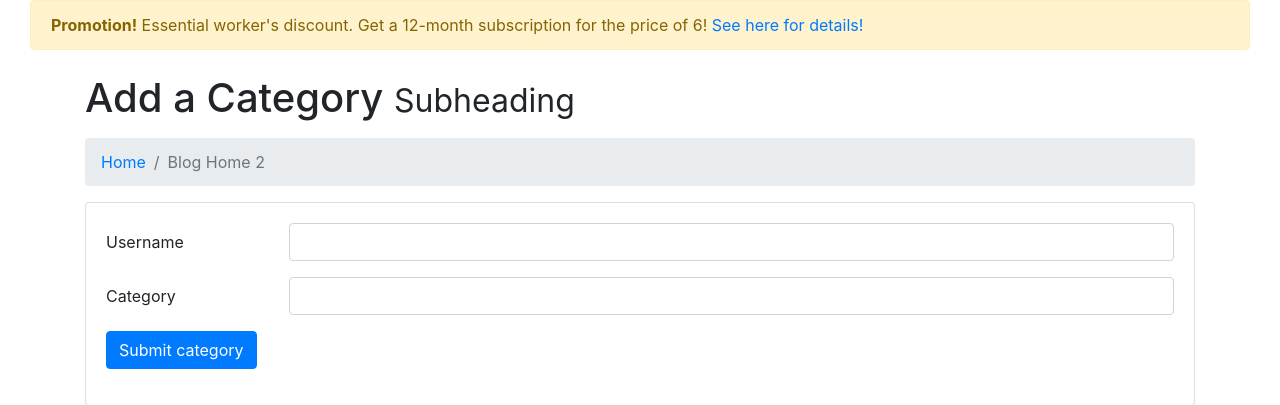
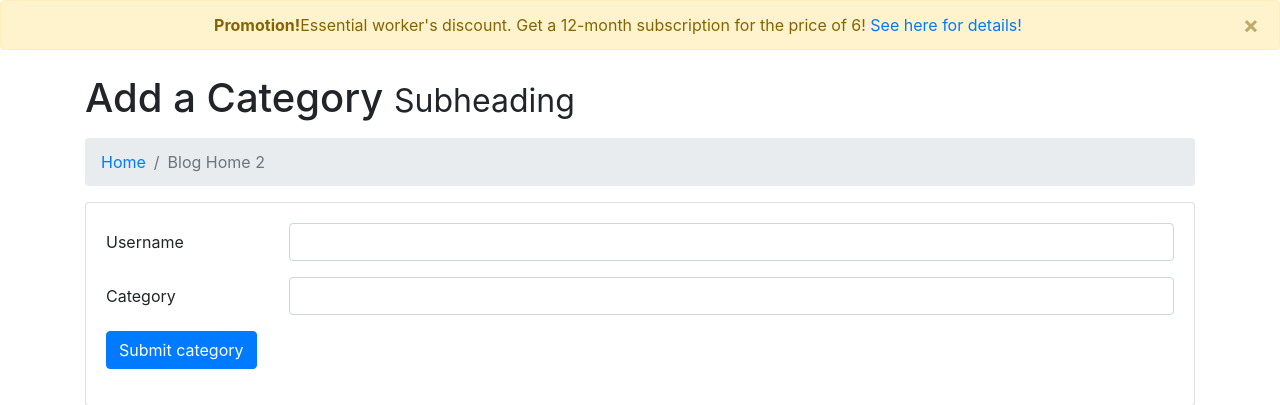
Before and after one commit to davidjbuchanan/MS3-lockdown, a Flask app: page /add_category in a window 1280 px wide. Shown: the part 56-461 px from the top of the page. Run offline with Flask 2, Linux system fonts and the light colour scheme; some libraries are stand-ins or nearby versions.

Commit message:
Alert styled: text centered, dismiss button added (JQ added), white space removed. Also addline.js file renamed as add_line.js

```diff
--- a/static/css/modern-business.css
+++ b/static/css/modern-business.css
@@ -1,8 +1,4 @@
-/*!
- * Start Bootstrap - Modern Business (https://startbootstrap.com/template-overviews/modern-business)
- * Copyright 2013-2019 Start Bootstrap
- * Licensed under MIT (https://github.com/BlackrockDigital/startbootstrap-logomodern-business-nav/blob/master/LICENSE)
- */
+
 body {
     padding-top: 56px;
 }
@@ -20,3 +16,25 @@ body {
 .portfolio-item {
     margin-bottom: 30px;
 }
+/*!
+ * Start Bootstrap - Modern Business (https://startbootstrap.com/template-overviews/modern-business)
+ * Copyright 2013-2019 Start Bootstrap
+ * Licensed under MIT (https://github.com/BlackrockDigital/startbootstrap-logomodern-business-nav/blob/master/LICENSE)
+ */
+
+ .alert-container {
+    padding: 0px;
+ }
+
+ .alert, .alert-warning {
+    margin-bottom: 0px;
+ }
+
+ #gutter {
+    padding-right: 0px;
+    padding-left: 0px;
+ }
+
+ .carousel {
+    margin-bottom: 50px;
+ }
--- /dev/null
+++ b/static/js/alert_dismiss.js
@@ -0,0 +1 @@
+$('.alert').alert()
--- a/templates/base.html
+++ b/templates/base.html
@@ -16,10 +16,13 @@
 
     <div class="container-fluid navalert-container">
         <div class="container-fluid alert-container">
-            <div class="row d-none d-sm-block">
-                <div class="col-12">
-                    <div class="site-wide-alert alert alert-warning">
-                        <strong>Promotion!</strong> Essential worker's discount. Get a 12-month subscription for the price of 6! <a href="">See here for details!</a>
+            <div class="row">
+                <div class="d-none d-sm-block col-12" id="gutter">
+                    <div class="text-center alert alert-warning alert-dismissible fade show" role="alert">
+                        <strong>Promotion!</strong>Essential worker's discount. Get a 12-month subscription for the price of 6! <a href="{{ url_for('subscribe') }}">See here for details!</a>
+                        <button type="button" class="close" data-dismiss="alert" aria-label="Close">
+                            <span aria-hidden="true">&times;</span>
+                        </button>
                     </div>
                 </div>
             </div>
@@ -129,7 +132,10 @@
     <script src="{{ url_for('static', filename='vendor/jquery/jquery.min.js') }}"></script>
     <script src="{{ url_for('static', filename='vendor/bootstrap/js/bootstrap.bundle.min.js') }}"></script>
     <!--Javascript for add inline-->
-    <script src="{{ url_for('static', filename='js/addline.js') }}"></script>
+    <script src="{{ url_for('static', filename='js/add_line.js') }}"></script>
+    <!-- Java Query for alert onclick dismiss-->
+    <script src="{{ url_for('static', filename='js/alert_dismiss.js') }}"></script>
+
 </body>
 
 </html>
```
Also changed, not shown: static/js/add_line.js (renamed from static/js/addline.js). Lines whose indentation alone changed are shown as unchanged.
